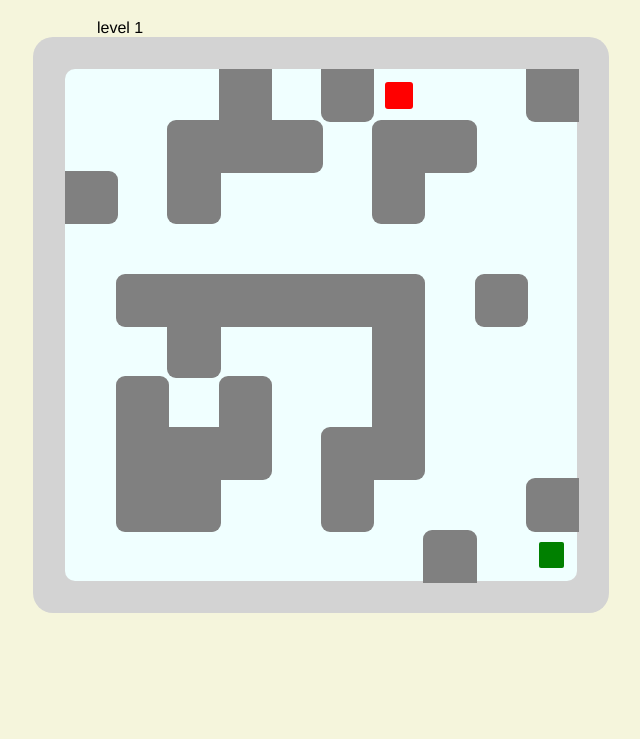
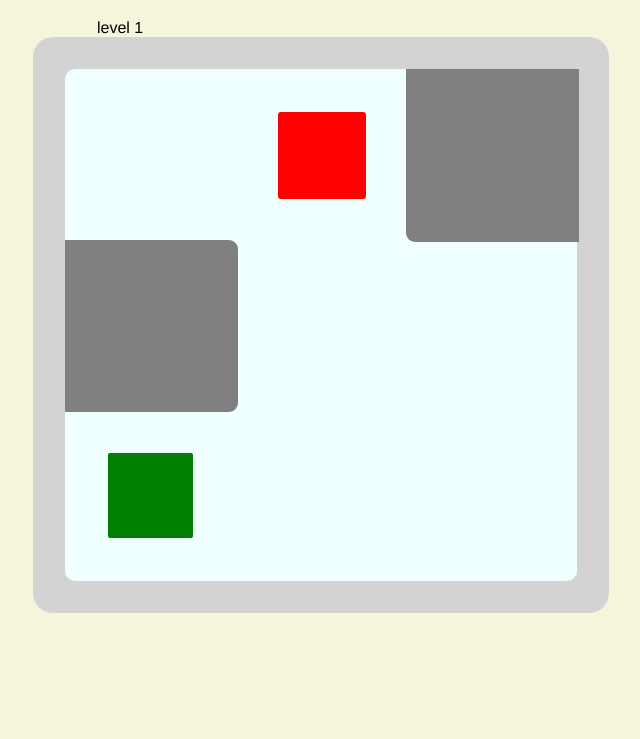
Before and after one commit to Cicada3301/b10k, a plain HTML site: page index.html in a window 1280 px wide. Shown: the part 61-800 px from the top of the page, without its empty margins (295-935 px from the left). Drawn offline with Linux system fonts and the light colour scheme.

Commit message:
finished game engine
But it has many bugs, as player not rendering correctly at the start of
a level and the last map not unloading. I'll just have to fix those and
add a few more maps then it will be finished

```diff
--- a/game.js
+++ b/game.js
@@ -1,22 +1,28 @@
-function b10k() {
+//function b10k() {
     var player,
+        inGame = true;
+        currentLevel=0;
         boardSide = 40,
         boardMargin = 2.5;
-    function Level(map) {
+    function Level(map, name) {
+        this.name = name;
         this.map = map;
         this.size = this.map.length;
     }
-    function Player(x, y, map, container) {
+    function Player(x, y, level, container) {
         this.x =x;
         this.y =y;
-        this.map = map;
+        this.level=level;
+        this.map = level.map;
         this.container = container;
         this.el = document.getElementById('player');
         this.render();
     }
     Player.prototype.move = function (dir) {
+        if (!inGame) return false;
         var nextBlock =  this.map[this.y + dir.y]? this.map[this.y+dir.y][this.x + dir.x]:undefined;
-        if (nextBlock !== undefined&&nextBlock!==1) {
+        if (nextBlock !== undefined && nextBlock !== 1) {
+            if (nextBlock === 2) this.level.win();
             this.x += dir.x;
             this.y += dir.y
             this.move(dir);
@@ -31,6 +37,32 @@ function b10k() {
     Level.prototype.play = function () {
         this.render(document.getElementById('map'))
         this.adjustElements();
+    }
+    Level.prototype.win = function () {
+        inGame = false;
+        var mask = document.getElementById('mask');
+        mask.style.setProperty('background-color', 'beige');
+        mask.style.setProperty('color', 'black');
+        ++currentLevel;
+        if (levels[currentLevel]) {
+            mask.innerHTML = 'Level ' + currentLevel + '<br>' + levels[currentLevel].name;
+            levels[currentLevel].play();
+            mask.style.setProperty('background-color', 'transparent');
+            mask.style.setProperty('color', 'transparent');
+            player.move({ x: 0, y: 0 });
+            inGame = true;
+        } else {
+            mask.innerHTML = 'You won the game!<br><button id="restart">Restart</button>';
+            document.getElementById('restart').addEventListener('click', function () {
+                currentLevel = 0;
+                mask.innerHTML = 'Level ' + currentLevel + '<br>' + levels[currentLevel].name;
+                levels[0].play();
+                mask.style.setProperty('background-color', 'transparent');
+                mask.style.setProperty('color', 'transparent');
+                player.move({ x: 0, y: 0 });
+                inGame = true;
+            })
+        }
     }
     Level.prototype.adjustElements = function () {
         var player = document.getElementById('player');
@@ -61,7 +93,7 @@ function b10k() {
                         addition += sides[0] + sides[1] + sides[2] + sides[3] + '"';
                         break;
                     case 2: addition = 'id="goal"'; break;
-                    case 3: player = new Player(col, row, this.map, document.getElementById('game')); this.map[row][col] = 0;
+                    case 3: player = new Player(col, row, this, document.getElementById('game')); this.map[row][col] = 0;
                 }
                 currentRow.innerHTML += '<td ' + addition + ' style="top:' + (row * (boardSide / this.size) + boardMargin) + 'vw; left:' + (col * (boardSide / this.size) + boardMargin) + 'vw; width:' + (boardSide / this.size) + 'vw; height:' + (boardSide / this.size) + 'vw"></td>';
             }
@@ -69,17 +101,23 @@ function b10k() {
     }
     var levels = [
         new Level([
-            [0, 0, 0, 1, 0, 1, 2, 0, 0, 1],
-            [0, 0, 1, 1, 1, 0, 1, 1, 0, 0],
-            [1, 0, 1, 0, 0, 0, 1, 0, 0, 0],
-            [0, 0, 0, 0, 0, 0, 0, 0, 0, 0],
-            [0, 1, 1, 1, 1, 1, 1, 0, 1, 0],
-            [0, 0, 1, 0, 0, 0, 1, 0, 0, 0],
-            [0, 1, 0, 1, 0, 0, 1, 0, 0, 0],
-            [0, 1, 1, 1, 0, 1, 1, 0, 0, 0],
-            [0, 1, 1, 0, 0, 1, 0, 0 ,0, 1],
-            [0, 0, 0, 0, 0, 0, 0, 1, 0, 3]
-            ])
+            [0, 2, 1],
+            [1, 0, 0],
+            [3, 0, 0]
+        ], 'let\'s start soft'),
+        new Level([
+            [2, 0, 1, 3],
+            [0, 0, 1, 0],
+            [0, 1, 0, 0],
+            [0, 0, 0, 1]
+        ], 'do not illude yourself'),
+        new Level([
+            [0, 1, 0, 0, 2],
+            [0, 0, 0, 0, 1],
+            [0, 0, 1, 0, 0],
+            [1, 0, 0, 1, 0],
+            [0, 0, 3, 1, 0]
+        ], 'still too easy?')
     ];
     levels[0].play();
     document.addEventListener('keydown', function (e) {
@@ -96,5 +134,5 @@ function b10k() {
         }
 
     })
-};
-b10k();
+//};
+//b10k();
--- a/index.html
+++ b/index.html
@@ -9,6 +9,7 @@
     <div id="container">
         <h1>Welcome to the b10k game!</h1>
         <span id="level">1</span>
+        <div id="mask"></div>
         <div id="game">
             <div id="player"></div>
             <div id="board"></div>
--- a/stylesheet.css
+++ b/stylesheet.css
@@ -61,3 +61,15 @@ body {
     width:3vw;
     height:3vw;
 }
+#mask {
+    position:absolute;
+    border-radius:20px;
+    margin-left:-5vw;
+    width:45vw;
+    height:45vw;
+    transition:background-color 1s, color 6s;
+    z-index:2;
+    font-size:3em;
+    padding:2.5vw;
+    text-align:center;
+}
```
